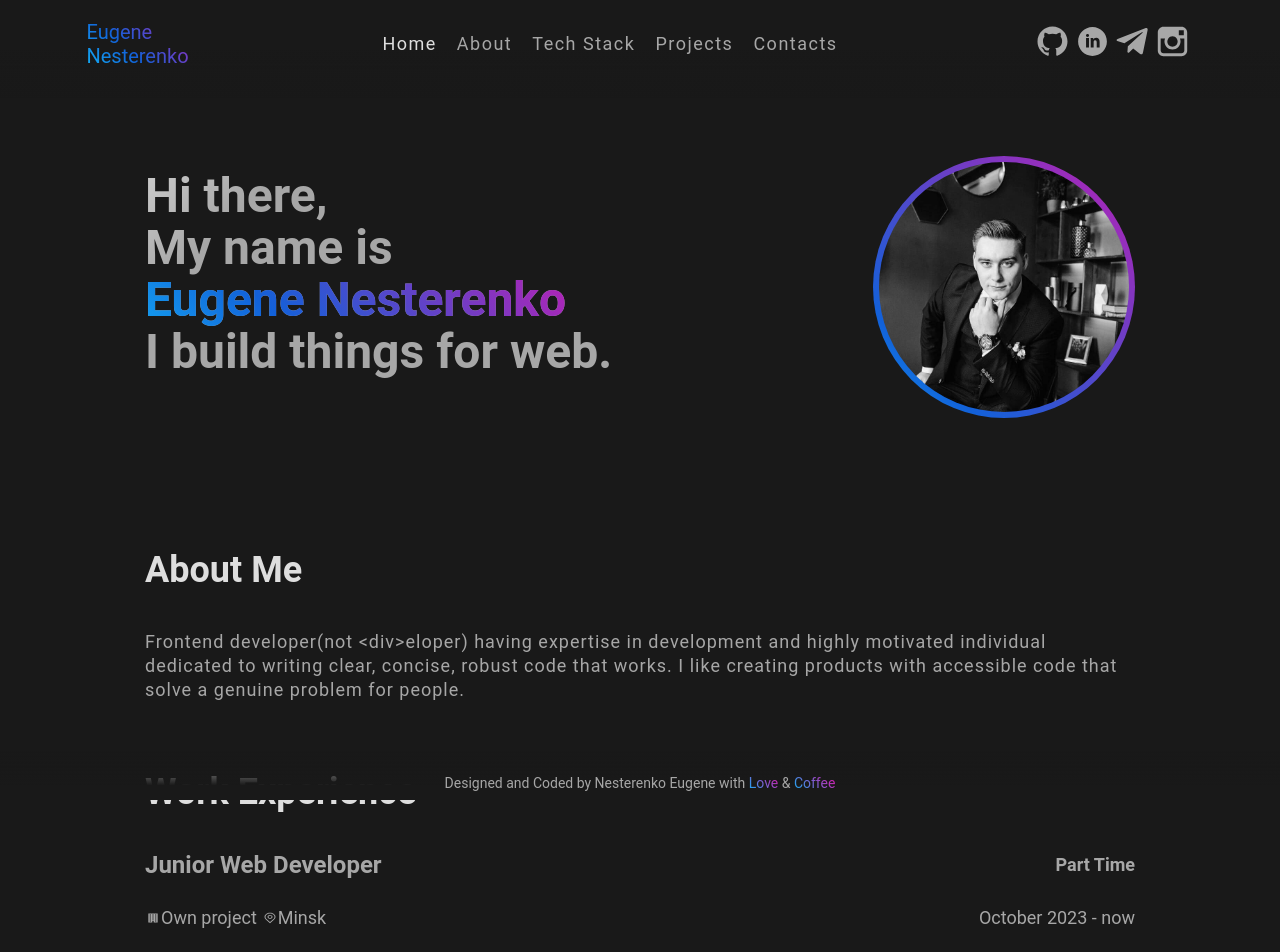
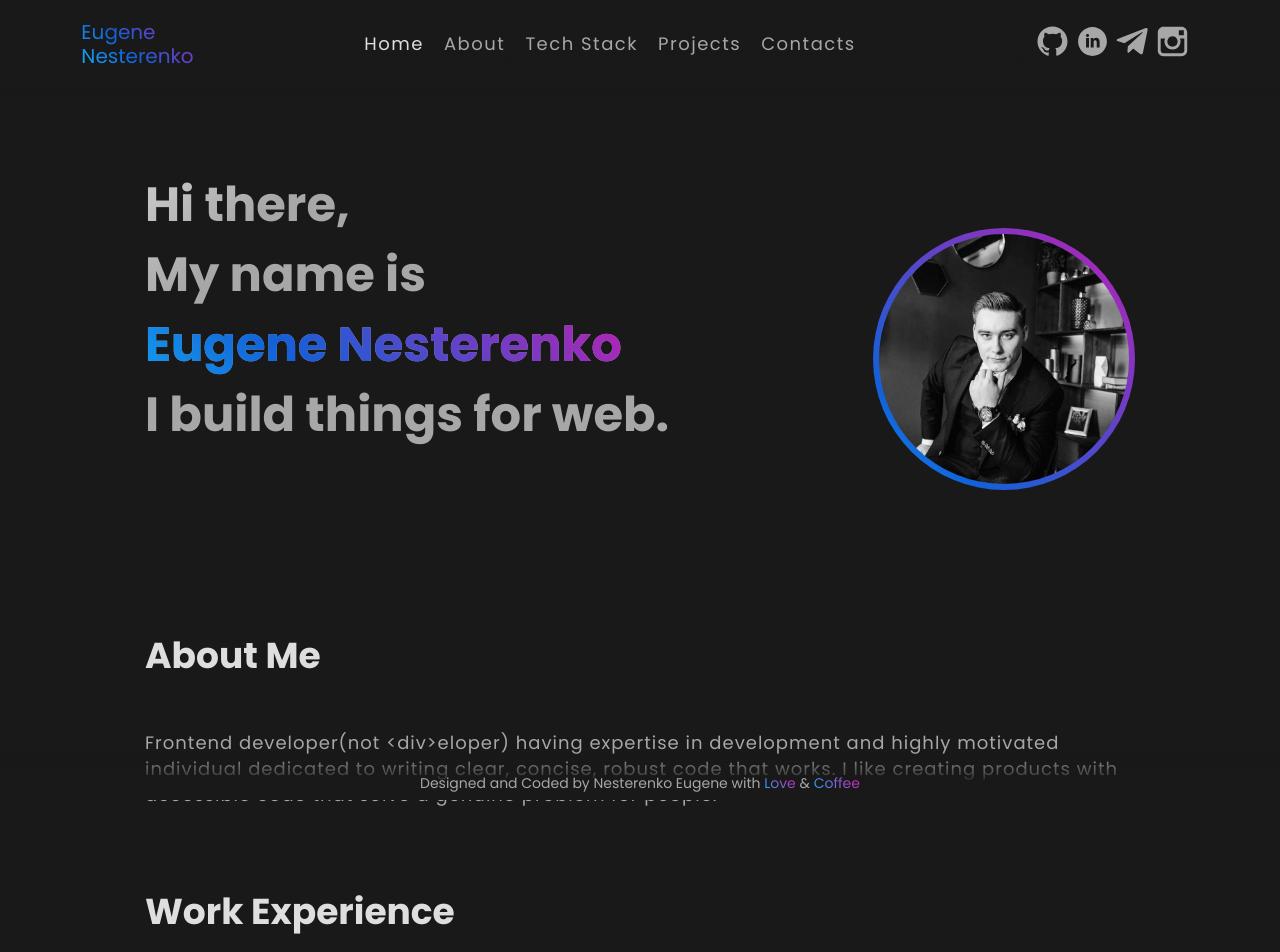
Before and after one commit to talismanchik/my_portfolio, a React (Vite) app: page / in a window 1280 px wide. Shown: the top 952 px of the page. Built offline with nearby package versions, Linux system fonts and the light colour scheme.

Commit message:
correct burger correct technologies

```diff
--- a/index.html
+++ b/index.html
@@ -3,6 +3,9 @@
   <head>
     <meta charset="UTF-8" />
     <link rel="icon" type="image/svg+xml" href="/favicon.svg" />
+    <link rel="preconnect" href="https://fonts.googleapis.com">
+    <link rel="preconnect" href="https://fonts.gstatic.com" crossorigin>
+    <link href="https://fonts.googleapis.com/css2?family=Poppins:wght@200;400;700;900&display=swap" rel="stylesheet">
     <meta name="viewport" content="width=device-width, initial-scale=1.0" />
     <title>Eugene Nesterenko</title>
   </head>
--- a/src/layout/sections/about_me/AboutMe.module.scss
+++ b/src/layout/sections/about_me/AboutMe.module.scss
@@ -11,7 +11,9 @@
     h2 {
       margin: 0;
       padding-top: 40px;
+
       font-size: var(--font-size-xxl);
+      line-height: 52px;
       color: var(--secondary-text);
 
       @media screen and (width < 768px) {
@@ -23,6 +25,7 @@
     p {
       padding-top: 30px;
       font-size: var(--font-size-m);
+      line-height: 26px;
       letter-spacing: 1px;
 
       @media screen and (width < 768px) {
@@ -54,7 +57,8 @@
           width: 100%;
 
           & h3 {
-            font-size: var(--font-size-xl);
+            font-size: var(--font-size-l);
+            line-height: var(--line-height-l);
 
             @media screen and (width < 768px) {
               max-width: 200px;
@@ -72,9 +76,12 @@
 
           .workLocation {
             display: flex;
-            gap: 5px;
+            gap: 8px;
             align-items: center;
             justify-content: center;
+
+            font-size: var(--font-size-xs);
+            line-height: var(--line-height-s);
 
             @media screen and (width < 768px) {
               flex-direction: column;
@@ -91,6 +98,9 @@
               gap: 5px;
               align-items: center;
               justify-content: center;
+
+              font-size: var(--font-size-xs);
+              line-height: var(--line-height-s);
             }
           }
 
--- a/src/layout/sections/main/Home.module.scss
+++ b/src/layout/sections/main/Home.module.scss
@@ -18,7 +18,7 @@
       -webkit-background-clip: text;
       -webkit-text-fill-color: transparent;
       font-size: var(--font-size-xxxxl);
-      line-height: var(--line-height-xxl);
+      line-height: var(--line-height-xxxl);
 
       span {
         background: linear-gradient(
--- a/src/layout/sections/projects/projects.module.scss
+++ b/src/layout/sections/projects/projects.module.scss
@@ -17,10 +17,10 @@
   .projectsFlex {
     display: flex;
     flex-wrap: wrap;
-    gap: 50px;
+    gap: 70px;
     align-items: stretch;
     justify-content: space-around;
 
-    padding-top: 30px;
+    padding-top: 70px;
   }
 }
--- a/src/layout/sections/technologies/Technologies.module.scss
+++ b/src/layout/sections/technologies/Technologies.module.scss
@@ -22,7 +22,7 @@
     justify-content: space-around;
 
     width: 100%;
-    padding-top: 30px;
+    padding-top: 70px;
 
     @media screen and (width < 500px) {
       svg {
--- a/src/styles/_boilerplate.scss
+++ b/src/styles/_boilerplate.scss
@@ -23,6 +23,7 @@
 }
 
 body {
+  cursor: context-menu;
   margin: 0;
   box-sizing: border-box;
 
--- a/src/styles/_typography.scss
+++ b/src/styles/_typography.scss
@@ -1,22 +1,23 @@
 :root {
-  --font-family-primary: 'Roboto', serif;
+  --font-family-primary: 'Poppins', serif;
 
   // line heights
   --line-height-s: 16px;
   --line-height-m: 24px;
-  --line-height-l: 32px;
+  --line-height-l: 28px;
   --line-height-xl: 40px;
   --line-height-xxl: 52px;
+  --line-height-xxxl: 70px;
 
   // font sizes
-  --font-size-xs: 0.875rem;
-  --font-size-s: 1rem;
-  --font-size-m: 1.125rem;
-  --font-size-l: 1.25rem;
-  --font-size-xl: 1.5rem;
-  --font-size-xxl: 2.25rem;
-  --font-size-xxxl: 2.5rem;
-  --font-size-xxxxl: 3rem;
+  --font-size-xs: 14px;
+  --font-size-s: 16px;
+  --font-size-m: 18px;
+  --font-size-l: 20px;
+  --font-size-xl: 24px;
+  --font-size-xxl: 36px;
+  --font-size-xxxl: 40px;
+  --font-size-xxxxl: 48px;
 
   // font weights
   --font-weight-regular: 400;
```
